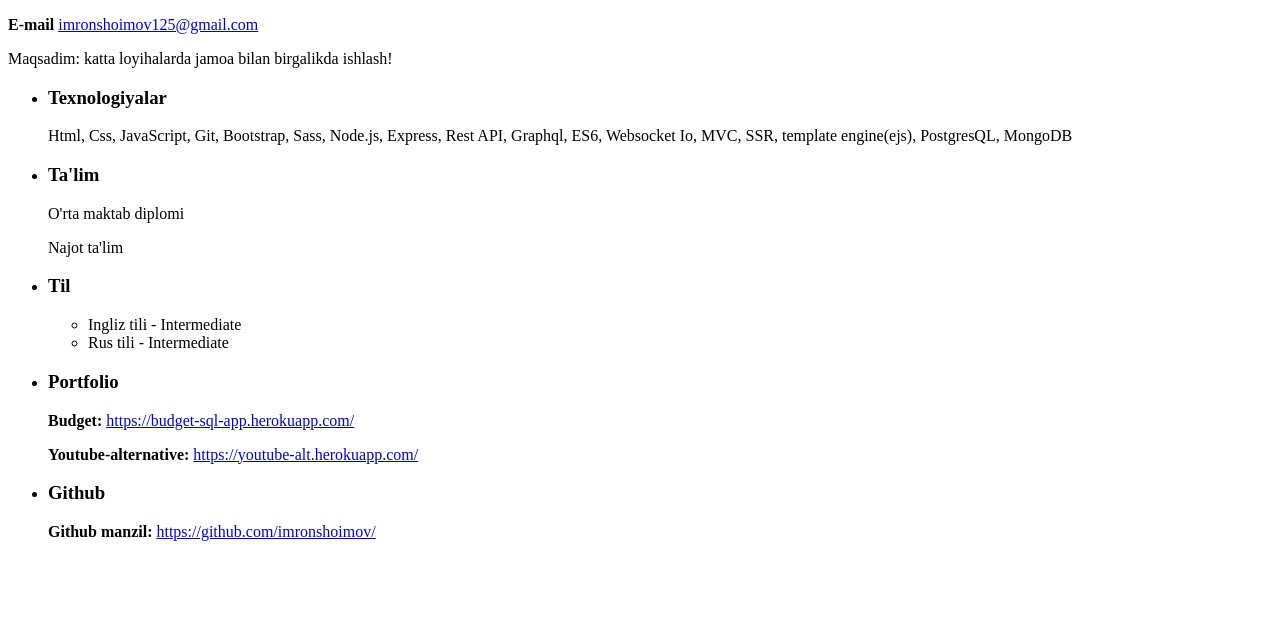
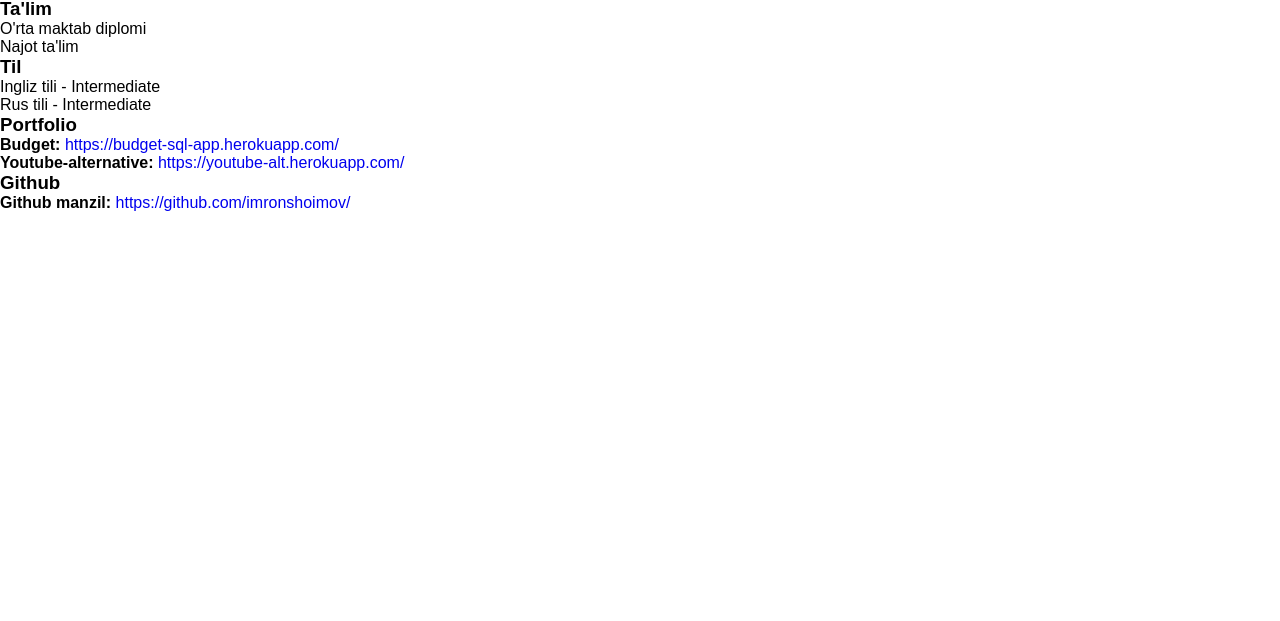
Before and after one commit to imronshoimov/Resume-file-to-pdf, a website: page src/views/index.html in a window 1280 px wide. Shown: the part 179-800 px from the top of the page. Drawn offline with Linux system fonts and the light colour scheme.

Commit message:
main css code

```diff
--- a/src/public/css/style.css
+++ b/src/public/css/style.css
@@ -1,3 +1,26 @@
 :root {
     --main-color: #576d7b;
 }
+
+*, *::before, *::after {
+    margin: 0;
+    padding: 0;
+    box-sizing: border-box;
+}
+
+ul {
+    list-style: none;
+}
+
+a {
+    text-decoration: none;
+}
+
+body {
+    font-family: sans-serif, 'Roboto';
+}
+
+.container {
+    width: 1300px;
+    margin: 0 auto;
+}
--- a/src/views/index.html
+++ b/src/views/index.html
@@ -9,6 +9,7 @@
 </head>
 <body>
     <header>
+        <div class="container">
             <h1>Imron Shoimov</h1>
             <h2>Backend dasturchi</h2>
             <p>
@@ -20,8 +21,10 @@
             <p>
                 <strong>E-mail</strong> <a href="mailto:imronshoimov125@gmail.com">imronshoimov125@gmail.com</a>
             </p>
+        </div>
     </header>
     <section>
+        <div class="container">
             <p>Maqsadim: katta loyihalarda jamoa bilan birgalikda ishlash!</p>
             <ul>
                 <li>
@@ -58,6 +61,7 @@
                     <strong>Github manzil:</strong> <a target="__blank" href="https://github.com/imronshoimov">https://github.com/imronshoimov/</a>
                 </li>
             </ul>
+        </div>
     </section>
 </body>
 </html>
```
Lines whose indentation alone changed are shown as unchanged.
